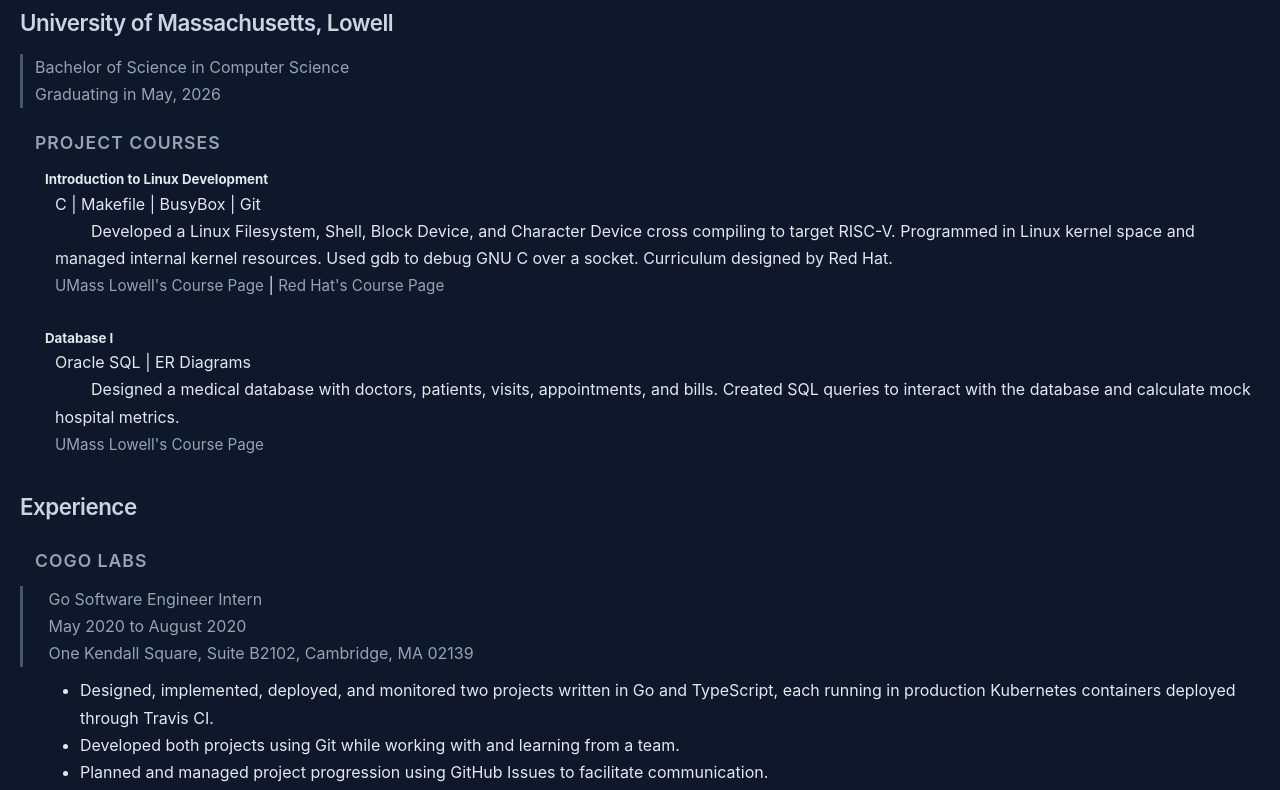
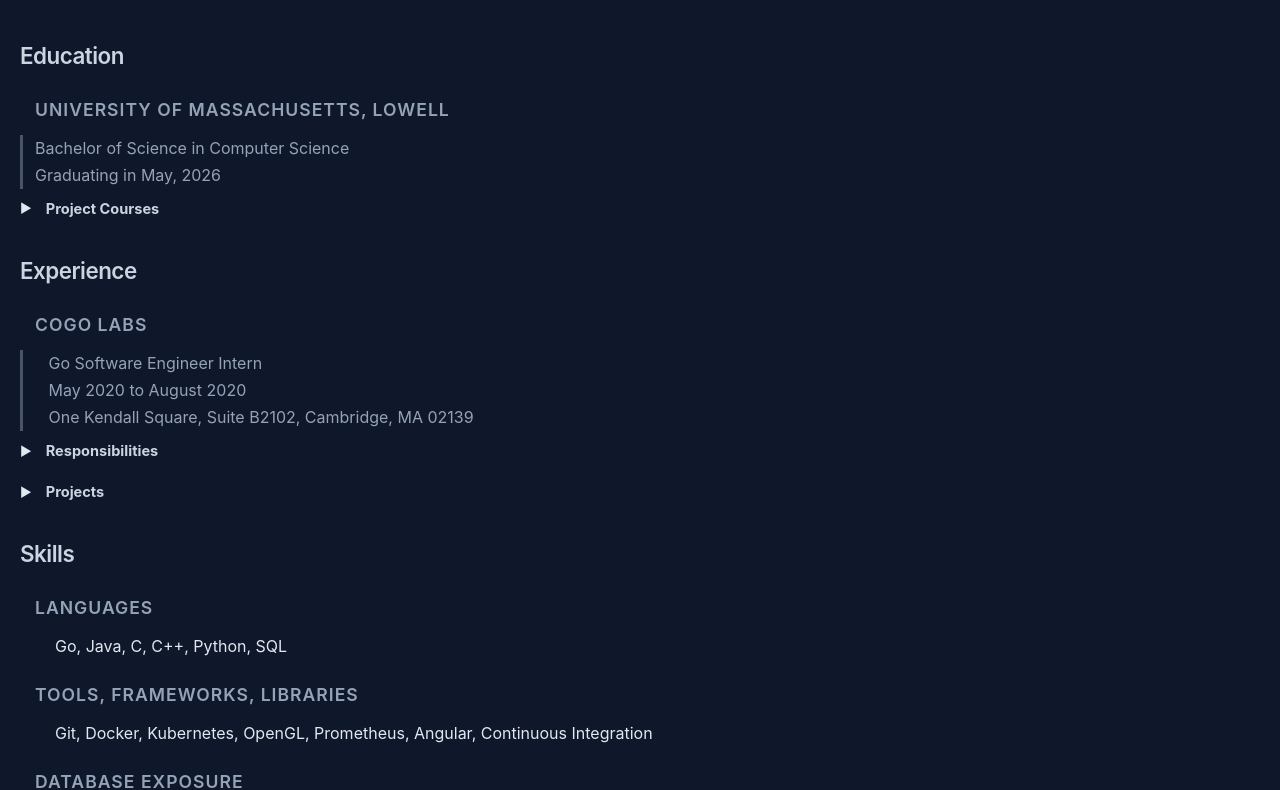
Before and after one commit to ncalabro18/ncalabro18.github.io, an Angular app: page / in a window 1280 px wide. Shown: the part 362-1152 px from the top of the page. Built offline with nearby package versions, Linux system fonts and the light colour scheme.

Commit message:
add detail drop-downs to optionally decrease content size

```diff
--- a/src/app/about/about.html
+++ b/src/app/about/about.html
@@ -7,7 +7,7 @@ I used some AI to make some changes to this document, mostly for spellchecking.
 
 -->
 <h1>Nicholas J. Calabro</h1>
-<br>
+<h3>Overview</h3>
 <p>
 	Hanover, Massachusetts  &nbsp; | &nbsp; nicholasjcalabro@gmail.com
 	<br>&nbsp;&nbsp;&nbsp;&nbsp;&nbsp;&nbsp;&nbsp;
@@ -34,7 +34,8 @@ I used some AI to make some changes to this document, mostly for spellchecking.
 
 
 
-<h3>University of Massachusetts, Lowell</h3>
+<h3>Education</h3>
+<h4>University of Massachusetts, Lowell</h4>
 <div class="meta">
 	Bachelor of Science in Computer Science
 	<br>
@@ -42,11 +43,14 @@ I used some AI to make some changes to this document, mostly for spellchecking.
 </div>
 
 
-<h4>Project Courses</h4>
+<details>
+	<summary>
+		<h5>Project Courses</h5>
+	</summary>
 
 
 
-<h5>Introduction to Linux Development</h5>
+<h6>Introduction to Linux Development</h6>
 <p>
 	C | Makefile | BusyBox | Git
 	<br>&nbsp;&nbsp;&nbsp;&nbsp;&nbsp;&nbsp;&nbsp;
@@ -58,7 +62,7 @@ I used some AI to make some changes to this document, mostly for spellchecking.
 
 
 <br>
-<h5>Database I</h5>
+<h6>Database I</h6>
 <p>
 	Oracle SQL | ER Diagrams
 	<br>&nbsp;&nbsp;&nbsp;&nbsp;&nbsp;&nbsp;&nbsp;
@@ -66,6 +70,17 @@ I used some AI to make some changes to this document, mostly for spellchecking.
 
 	<br><a href="https://www.uml.edu/catalog/courses/COMP/5730">UMass Lowell's Course Page</a>
 </p>
+
+<h6>Database II</h6>
+<p>
+	MySQL | PHP | ER Diagrams
+	<br>&nbsp;&nbsp;&nbsp;&nbsp;&nbsp;&nbsp;&nbsp;
+	Currently designing a university Android app for students and instructors with a discussion board, login, grading, and enrollment (Spring 2026).
+
+	<br><a href="https://www.uml.edu/catalog/courses/comp/3100/">UMass Lowell's Course Page</a>
+
+</p>
+</details>
 
 <h3>Experience</h3>
 
@@ -81,6 +96,11 @@ I used some AI to make some changes to this document, mostly for spellchecking.
 </div>
 
 
+<details>
+	<summary>
+		<h5>Responsibilities</h5>
+	</summary>
+
 <ul>
 <li>Designed, implemented, deployed, and monitored two projects written in Go and TypeScript, each running in production Kubernetes containers deployed through Travis CI.</li>
 <li>Developed both projects using Git while working with and learning from a team.</li>
@@ -88,7 +108,13 @@ I used some AI to make some changes to this document, mostly for spellchecking.
 <li>Requested and analyzed code reviews from other engineers, resulting in new improvements.</li>
 <li>Implemented comprehensive Go test suites with broad code coverage, improving code quality.</li>
 </ul>
-<br><h5>Cogo Labs Project: DMARC Reporter</h5>
+</details>
+
+<details>
+	<summary>
+		<h5>Projects</h5>
+	</summary>
+<br><h5>DMARC Reporter</h5>
 <p>&nbsp; Go | Postgres | Docker | Kubernetes | Prometheus | Sysdig | Git</p>
 <ul>
 <li>Protected key revenue streams by implementing a DMARC reporter to ensure email deliverability.</li>
@@ -110,7 +136,7 @@ report emails from providers.</li>
 </abbr>
  as the point of failure, reducing response times and lost revenue.</li>
 </ul>
-<br><h5>Cogo Labs Project: Invoice Scraper</h5>
+<br><h5>Invoice Scraper</h5>
 <p>&nbsp; Go | TypeScript | Angular | Docker | Kubernetes | Git</p>
 <ul>
 <li>Parsed submitted payments from invoice PDFs for leased IP addresses, automating a previously manual sysadmin task.</li>
@@ -120,16 +146,18 @@ report emails from providers.</li>
 <li>Incorporated optional output to display how the parser executes to indicate configuration errors, decreasing required manual time to configure the parser.</li>
 </ul>
 
+</details>
+
 <h3>Skills</h3>
-<h5>Languages</h5>
+<h4>Languages</h4>
 <p>
 	Go, Java, C, C++, Python, SQL
 </p>
-<h5>Tools, Frameworks, Libraries</h5>
+<h4>Tools, Frameworks, Libraries</h4>
 <p>
-	Git, Docker, Kubernetes, OpenGL, Prometheus
+	Git, Docker, Kubernetes, OpenGL, Prometheus, Angular, Continuous Integration
 </p>
-<h5>Database Exposure</h5>
+<h4>Database Exposure</h4>
 <p>
 	Postgres, Oracle
 </p>
--- a/src/styles.css
+++ b/src/styles.css
@@ -3,6 +3,50 @@
 
    Global Reset & Base
 */
+
+
+
+details {
+  margin-bottom: 1rem;
+}
+
+details summary {
+  cursor: pointer;
+  list-style: none; /* removes default arrow if you want custom styling */
+}
+
+details summary {
+  display: flex;
+  align-items: center;
+  gap: 6px;
+  border-radius: 9px;
+  display: flex;
+}
+
+details summary h5 {
+  margin: 0;
+}
+
+details[open] summary {
+  margin-bottom: 0.5rem;
+}
+
+
+details summary::before {
+  content: "▶";
+  font-size: 0.8rem;
+  margin-right: 8px;
+  transition: transform 0.2s ease;
+}
+
+details[open] summary::before {
+  transform: rotate(90deg);
+}
+
+details summary:hover {
+  background: #1e293b;
+}
+
 
 .meta {
   padding-left: 0.75rem;   /* replaces &nbsp; indent */
@@ -154,6 +198,22 @@ h4 {
     letter-spacing: 1px;
 }
 
+h5 {
+}
+
+h6 {
+}
+
+h5 {
+    font-size: 0.91rem;
+    color: #cbd5e1; /* lighter slate */
+}
+
+h6 {
+    font-size: 0.91rem;
+    color: #64748b; /* muted slate */
+}
+
 h5, h6 {
     margin-left: 25px;
 
```
